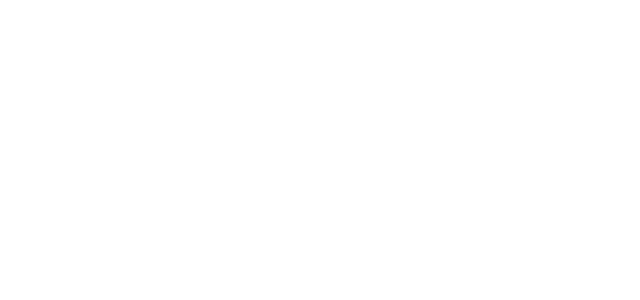
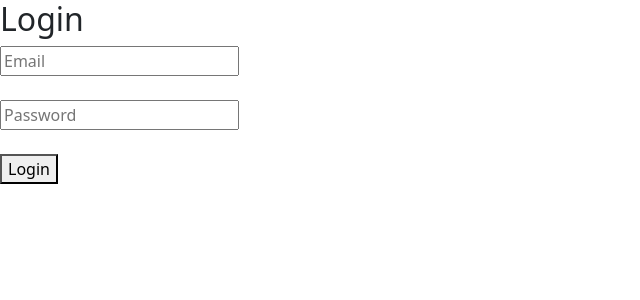
Before and after one commit to skycat1329/lms-frontend, a React (Create React App) app: page /admin-login in a window 1280 px wide. Before the commit this address had no page. Shown: the top 300 px of the page, without its empty margins (0-640 px from the left). Built offline with nearby package versions, Linux system fonts and the light colour scheme.

Commit message:
Admin login and Dashboard Logic

```diff
--- /dev/null
+++ b/src/AdminDashboard.js
@@ -0,0 +1,82 @@
+import { useEffect, useState } from "react";
+
+function AdminDashboard() {
+  const [users, setUsers] = useState([]);
+
+  const [name, setName] = useState("");
+  const [email, setEmail] = useState("");
+  const [password, setPassword] = useState("");
+  const [role, setRole] = useState("student");
+
+  useEffect(() => {
+    fetch("https://www.gurukrupaeducation.com/api/get-users.php")
+      .then(res => res.json())
+      .then(data => setUsers(data));
+  }, []);
+
+  const handleAddUser = async () => {
+    const res = await fetch("https://www.gurukrupaeducation.com/api/add-user.php", {
+      method: "POST",
+      headers: {
+        "Content-Type": "application/json"
+      },
+      body: JSON.stringify({ name, email, password, role })
+    });
+
+    const data = await res.json();
+
+    if (data.success) {
+      alert("User Added");
+      window.location.reload();
+    }
+  };
+
+  return (
+    <div>
+      <h2>Admin Dashboard</h2>
+
+      <h3>Add User</h3>
+
+      <input placeholder="Name" onChange={(e) => setName(e.target.value)} />
+      <br /><br />
+
+      <input placeholder="Email" onChange={(e) => setEmail(e.target.value)} />
+      <br /><br />
+
+      <input type="password" placeholder="Password"
+        onChange={(e) => setPassword(e.target.value)} />
+      <br /><br />
+
+      <select onChange={(e) => setRole(e.target.value)}>
+        <option value="student">Student</option>
+        <option value="teacher">Teacher</option>
+        <option value="staff">Staff</option>
+        <option value="admin">Admin</option>
+      </select>
+
+      <br /><br />
+
+      <button onClick={handleAddUser}>Add User</button>
+
+      <h3>All Users</h3>
+
+      <table border="1">
+        <tr>
+          <th>Name</th>
+          <th>Email</th>
+          <th>Role</th>
+        </tr>
+
+        {users.map(u => (
+          <tr key={u.id}>
+            <td>{u.name}</td>
+            <td>{u.email}</td>
+            <td>{u.role}</td>
+          </tr>
+        ))}
+      </table>
+    </div>
+  );
+}
+
+export default AdminDashboard;
--- /dev/null
+++ b/src/AdminLogin.js
@@ -0,0 +1,58 @@
+import { useState } from "react";
+
+function AdminLogin() {
+  const [email, setEmail] = useState("");
+  const [password, setPassword] = useState("");
+
+  const handleLogin = async () => {
+    const res = await fetch("https://www.gurukrupaeducation.com/api/login.php", {
+      method: "POST",
+      headers: {
+        "Content-Type": "application/json"
+      },
+      body: JSON.stringify({ email, password })
+    });
+
+    const data = await res.json();
+
+    if (data.success) {
+
+      // 🔥 save user
+      localStorage.setItem("user", JSON.stringify(data));
+
+      // 🔥 redirect
+      if (data.role === "admin") {
+        window.location.href = "/admin-dashboard";
+      }
+      else if (data.role === "student") {
+        window.location.href = "/student-dashboard";
+      }
+      else if (data.role === "teacher") {
+        window.location.href = "/teacher-dashboard";
+      }
+      else if (data.role === "staff") {
+        window.location.href = "/staff-dashboard";
+      }
+
+    } else {
+      alert(data.message);
+    }
+  };
+
+  return (
+    <div>
+      <h2>Login</h2>
+
+      <input placeholder="Email" onChange={(e) => setEmail(e.target.value)} />
+      <br /><br />
+
+      <input type="password" placeholder="Password"
+        onChange={(e) => setPassword(e.target.value)} />
+      <br /><br />
+
+      <button onClick={handleLogin}>Login</button>
+    </div>
+  );
+}
+
+export default AdminLogin;
--- a/src/App.js
+++ b/src/App.js
@@ -1,12 +1,16 @@
 import Login from "./Login";
 import {BrowserRouter as Router, Routes, Route} from "react-router-dom";
 import Dashboard from "./Dashboard";
+import AdminLogin from "./AdminLogin";
+import AdminDashboard from "./AdminDashboard";
 function App() {
   return (
     <Router>
       <Routes>
         <Route path="/" element={<Login />} />
         <Route path="/dashboard" element={<Dashboard />} />
+        <Route path="/admin-dashboard" element={<AdminDashboard />} />
+        <Route path="/admin-login" element={<AdminLogin />} />
       </Routes>
     </Router>
   );
```
